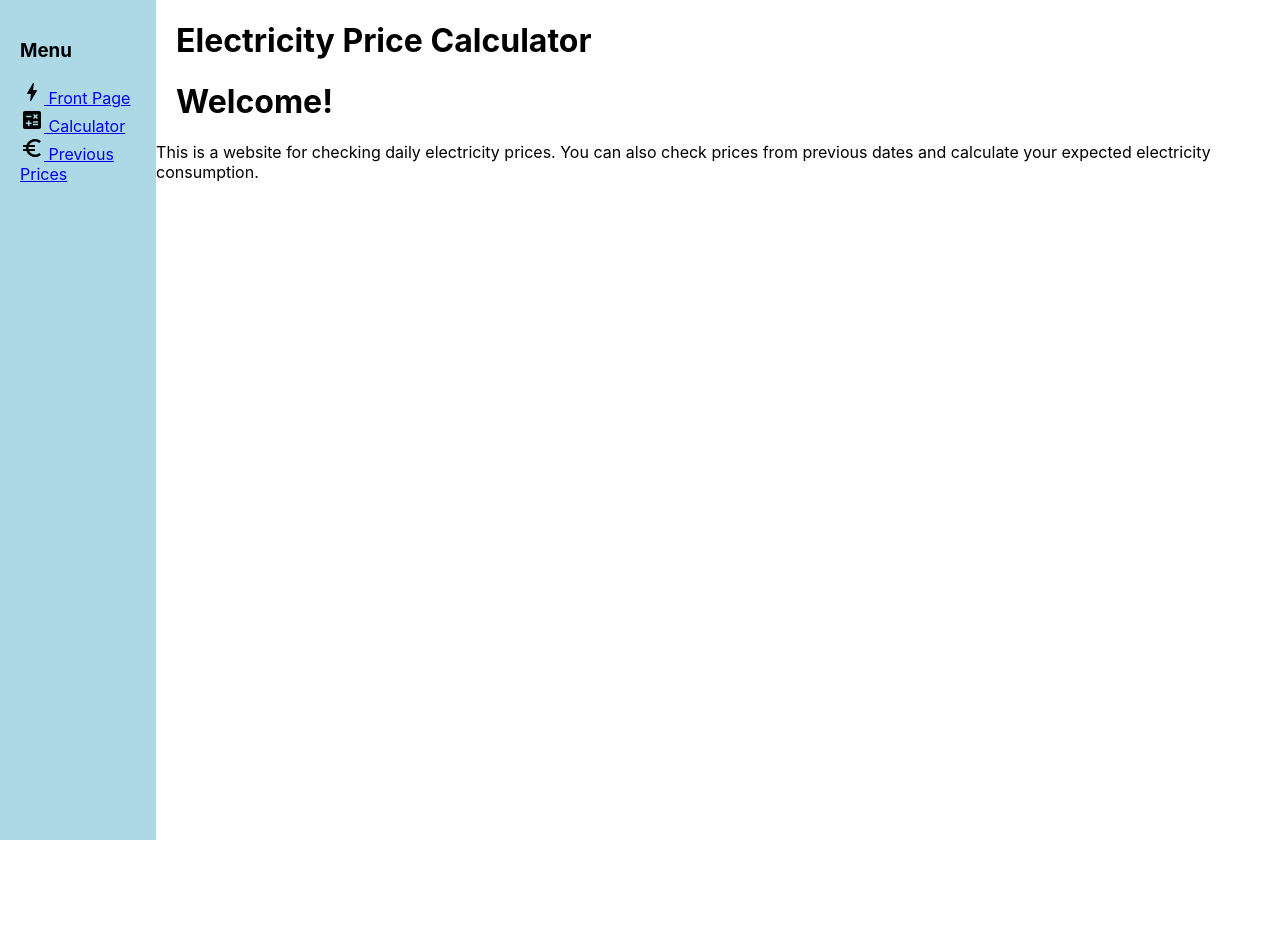
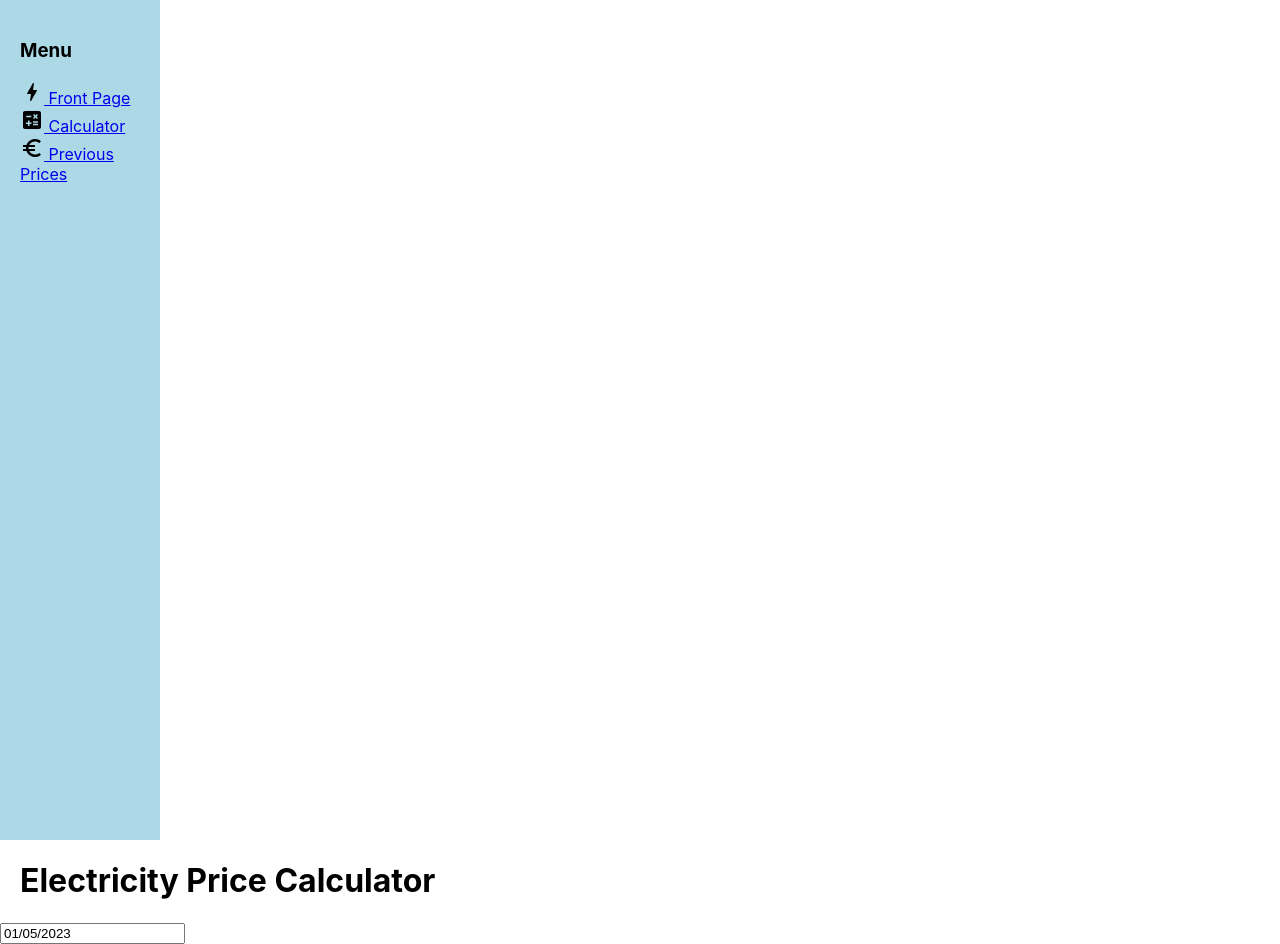
Before and after one commit to mrMikoma/React-codecamp-project-2023, a React (Create React App) app: page /previous-page in a window 1280 px wide. Before the commit the page ends 840 px from the top, so only its background shows below. Built offline with nearby package versions, Linux system fonts and the light colour scheme.

Commit message:
Added DatePicker

```diff
--- a/package.json
+++ b/package.json
@@ -21,6 +21,7 @@
         "nth-check": "^2.1.1",
         "react": "^18.2.0",
         "react-calendar-timeline": "^0.28.0",
+        "react-datepicker": "^4.8.0",
         "react-dom": "^18.2.0",
         "react-icons": "^4.7.1",
         "react-overlay-component": "^1.0.6",
--- a/src/App.js
+++ b/src/App.js
@@ -10,9 +10,9 @@ function App() {
   return (
     <BrowserRouter>
         <Routes>
+          <Route path='calculator' element={<PriceEstimationPage />}></Route>
+          <Route path='previous-page' element={<PreviousPricesPage />}></Route>
           <Route path='*' element={<FrontPage />}></Route>
-          <Route path='calculator' element={<PriceEstimationPage />}></Route>
-          <Route path='previous-prices' element={<PreviousPricesPage />}></Route>
         </Routes>
     </BrowserRouter>
   )
--- /dev/null
+++ b/src/components/AskDate/AskDate.jsx
@@ -0,0 +1,14 @@
+import React from 'react'
+import './style.css'
+
+import DatePicker from "react-datepicker"
+import "react-datepicker/dist/react-datepicker.css"
+
+const AskDate = () => {
+    const [startDate, setStartDate] = React.useState(new Date());
+    return (
+      <DatePicker selected={startDate} onChange={(date) => setStartDate(date)} />
+    );
+  };
+
+export default AskDate
--- a/src/components/PreviousPricesPage/PreviousPricesPage.jsx
+++ b/src/components/PreviousPricesPage/PreviousPricesPage.jsx
@@ -2,6 +2,7 @@ import React from 'react'
 
 import AppName from '../AppName/AppName';
 import Menu from '../Menu/Menu';
+import AskDate from '../AskDate/AskDate';
 
 
 
@@ -11,6 +12,7 @@ const PreviousPricesPage = () => {
         <div className="previous-prices-page">
             <Menu />
             <AppName />
+            <AskDate />
         </div>
     )
 
```
Also changed, not shown: src/components/AskDate/style.css (added), 1 other file (tests, documents, lock files or other folders).
